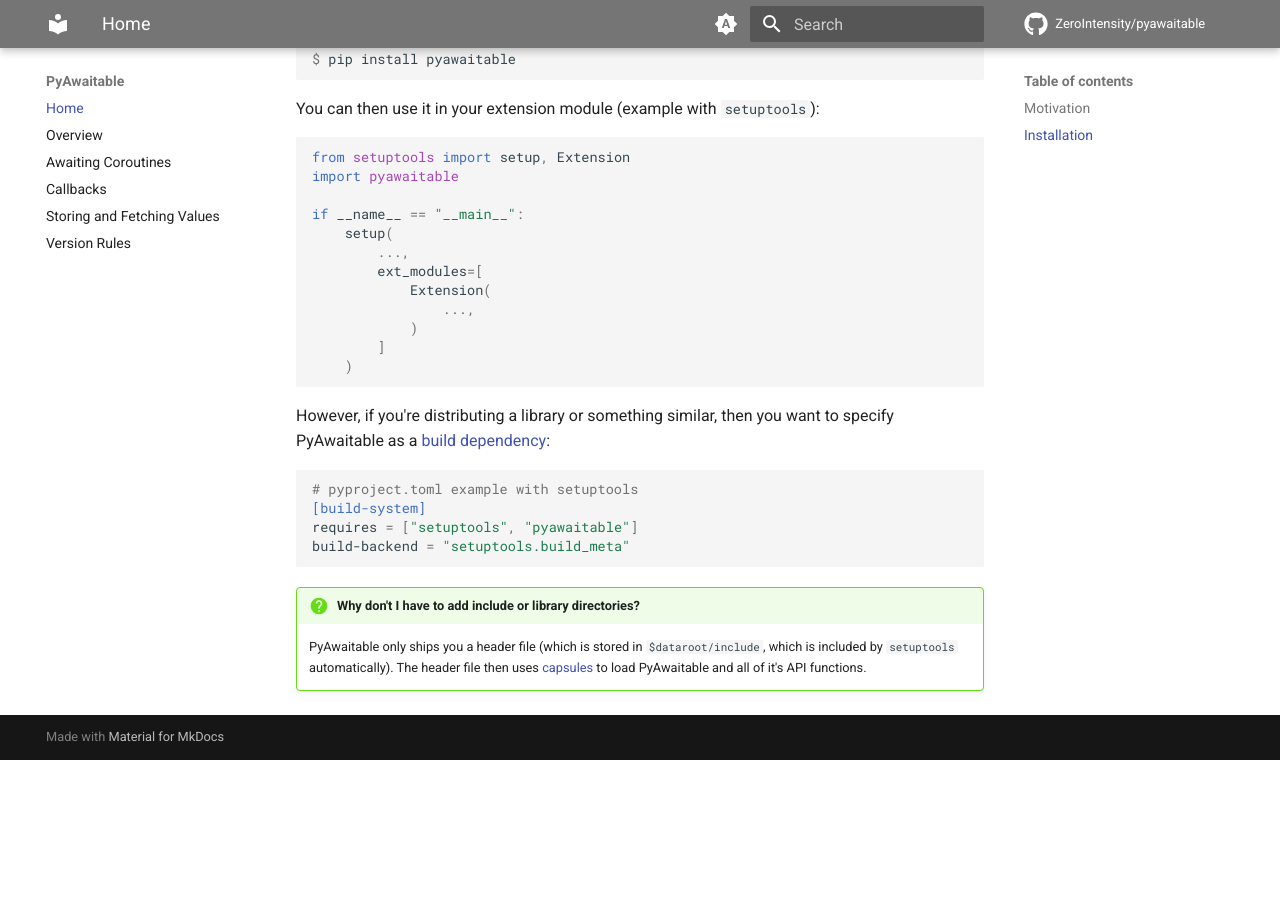
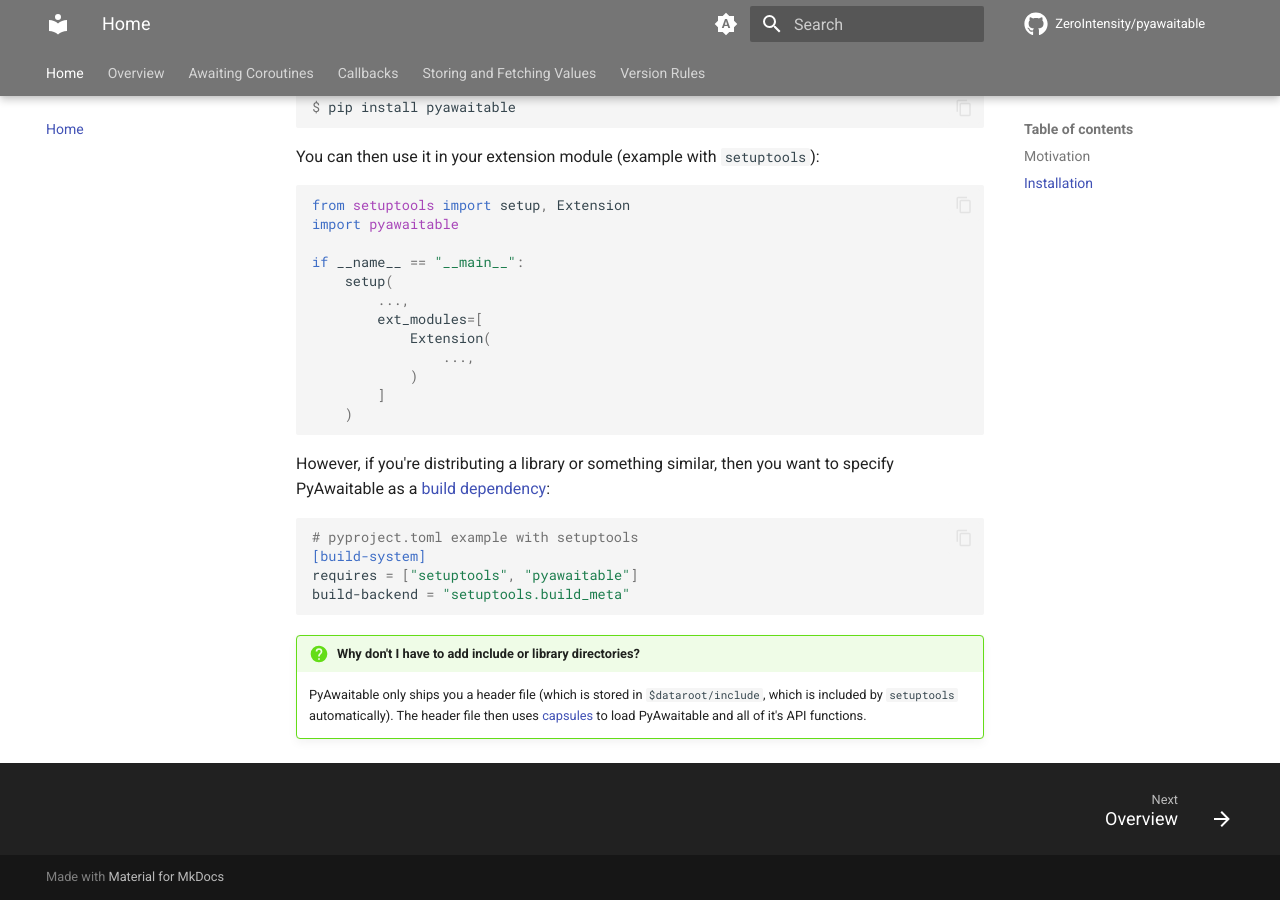
Before and after one commit to ZeroIntensity/pyawaitable, an MkDocs documentation site: the page built from docs/index.md, in a window 1280 px wide and 900 px high, scrolled down 844 px. Built offline with MkDocs 1.6.1 and Material for MkDocs 9.7.7, drawn with Linux system fonts in a browser that asks for light colours; comment, search, counter and statistics services are not loaded; before the commit the page ends 1604 px from its top, so only the background shows below that.

Commit message:
Update mkdocs.yml

```diff
--- a/mkdocs.yml
+++ b/mkdocs.yml
@@ -40,6 +40,18 @@ theme:
               name: Switch to system preference
     features:
         - content.tabs.link
+        - content.code.copy
+        - content.action.edit
+        - search.highlight
+        - search.share
+        - search.suggest
+        - navigation.footer
+        - navigation.indexes
+        - navigation.sections
+        - navigation.tabs
+        - navigation.tabs.sticky
+        - navigation.top
+        - toc.follow
 
     icon:
         repo: fontawesome/brands/github
```
